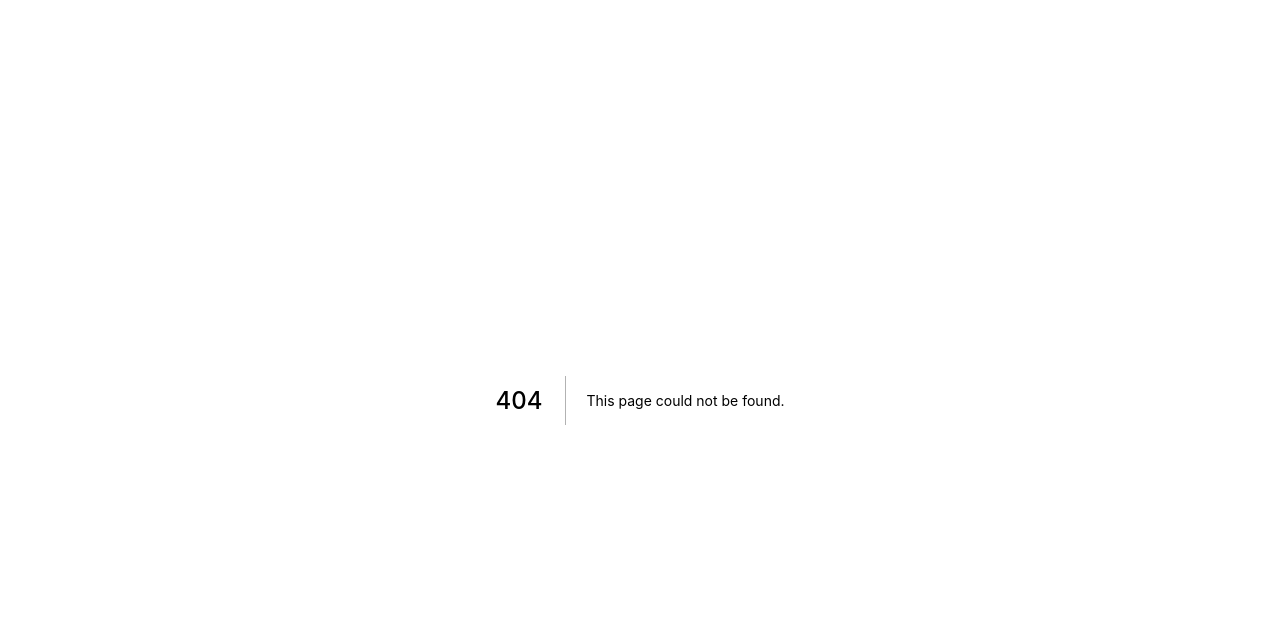
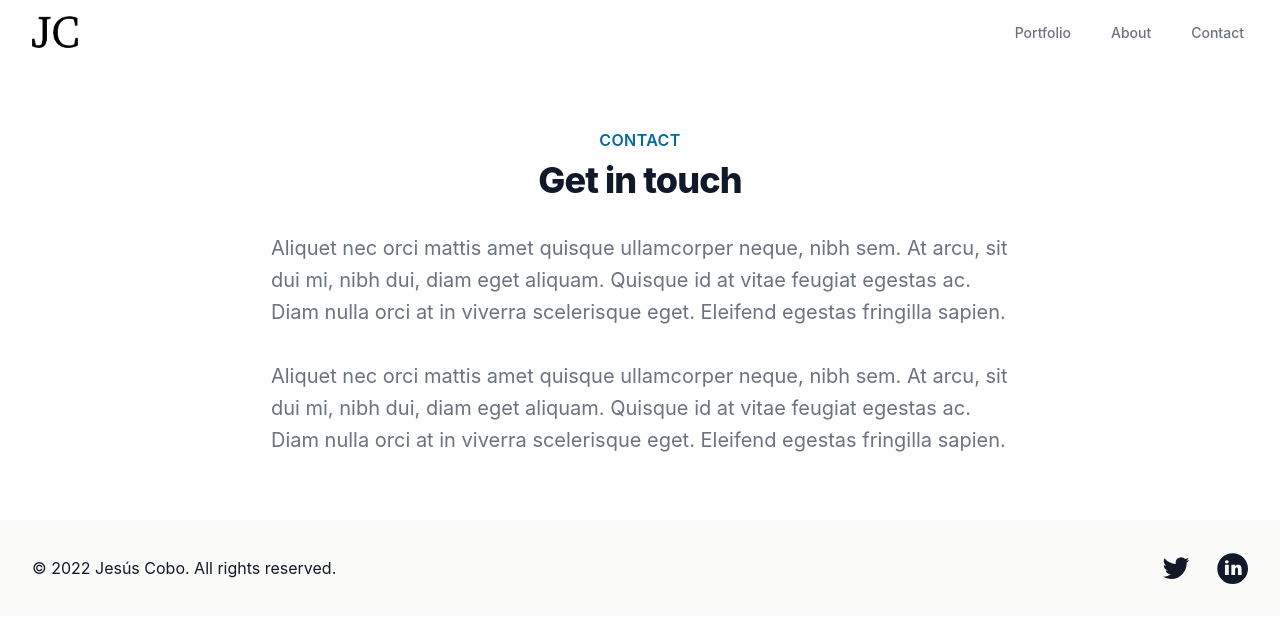
Before and after one commit to CarolinaCobo/jesus-portfolio, a Next.js app: page /contact in a window 1280 px wide. Before the commit this address had no page. Shown: the top 622 px of the page. Built offline with nearby package versions, Linux system fonts and the light colour scheme.

Commit message:
Added about and contact templates

```diff
--- a/components/Nav/NavBar.js
+++ b/components/Nav/NavBar.js
@@ -45,7 +45,7 @@ export default function Navbar() {
 
                 <div className="hidden sm:ml-6 sm:flex sm:space-x-8">
                   <a
-                    href="#"
+                    href="#projects-section"
                     className="border-transparent text-gray-500 hover:border-sky-600 hover:text-gray-700 inline-flex items-center px-1 pt-1 border-b-2 text-sm font-medium"
                   >
                     Portfolio
@@ -57,7 +57,7 @@ export default function Navbar() {
                     About
                   </a>
                   <a
-                    href="#"
+                    href="/contact"
                     className="border-transparent text-gray-500 hover:border-sky-600 hover:text-gray-700 inline-flex items-center px-1 pt-1 border-b-2 text-sm font-medium"
                   >
                     Contact
@@ -78,7 +78,7 @@ export default function Navbar() {
               </Disclosure.Button>
               <Disclosure.Button
                 as="a"
-                href="#"
+                href="#projects-section"
                 className="border-transparent text-gray-500 hover:border-sky-600 hover:text-gray-700 block pl-3 pr-4 py-2 border-l-4 text-base font-medium"
               >
                 Portfolio
@@ -92,7 +92,7 @@ export default function Navbar() {
               </Disclosure.Button>
               <Disclosure.Button
                 as="a"
-                href="#"
+                href="/contact"
                 className="border-transparent text-gray-500 hover:border-sky-600 hover:text-gray-700 block pl-3 pr-4 py-2 border-l-4 text-base font-medium"
               >
                 Contact
--- a/components/ProjectsCards/Cards.js
+++ b/components/ProjectsCards/Cards.js
@@ -10,6 +10,7 @@ export default function Card() {
       </h2>
       {projectsData.map((cardData) => (
         <div
+          id="projects-section"
           key={cardData.name}
           className="lg:mx-auto lg:max-w-7xl lg:px-6 lg:grid lg:grid-cols-2 lg:gap-24 lg:items-start"
         >
--- a/pages/about/index.js
+++ b/pages/about/index.js
@@ -11,7 +11,7 @@ export default function About() {
           <div className="relative max-w-7xl mx-auto py-16 px-4 sm:px-6 lg:px-8">
             <div className="mx-auto text-base max-w-prose lg:grid lg:grid-cols-2 lg:gap-8 lg:max-w-none">
               <div>
-                <h2 className="text-base text-indigo-600 font-semibold tracking-wide uppercase">
+                <h2 className="text-base text-sky-600 font-semibold tracking-wide uppercase">
                   About me
                 </h2>
                 <h3 className="mt-2 text-3xl leading-8 font-extrabold tracking-tight text-gray-900 sm:text-4xl">
@@ -19,22 +19,7 @@ export default function About() {
                 </h3>
               </div>
             </div>
-            <div className="mt-8 lg:grid lg:grid-cols-2 lg:gap-8">
-              <div className="relative lg:row-start-1 lg:col-start-2">
-                <div className="relative text-base mx-auto max-w-prose lg:max-w-none">
-                  <figure>
-                    <div className="aspect-w-12 aspect-h-7 lg:aspect-none">
-                      <img
-                        className="rounded-lg shadow-lg object-cover object-center"
-                        src="/profilepic.jpeg"
-                        alt="Jesus"
-                        width={1184}
-                        height={1376}
-                      />
-                    </div>
-                  </figure>
-                </div>
-              </div>
+
             <div className="mt-8 lg:mt-0">
               <div className="text-base max-w-prose mx-auto lg:max-w-none">
                 <p className="text-lg text-gray-500">
@@ -44,37 +29,34 @@ export default function About() {
                 </p>
               </div>
               <div className="mt-5 prose prose-indigo text-gray-500 mx-auto lg:max-w-none lg:row-start-1 lg:col-start-1">
+                <ul role="list-disc">
+                  <li>Quis elit egestas venenatis mattis dignissim.</li>
+                  <li>
+                    Cras cras lobortis vitae vivamus ultricies facilisis tempus.
+                  </li>
+                  <li>Orci in sit morbi dignissim metus diam arcu pretium.</li>
+                </ul>
                 <p>
                   Sollicitudin tristique eros erat odio sed vitae, consequat
                   turpis elementum. Lorem nibh vel, eget pretium arcu vitae.
                   Eros eu viverra donec ut volutpat donec laoreet quam urna.
                 </p>
                 <p>
-                    Bibendum eu nulla feugiat justo, elit adipiscing. Ut
-                    tristique sit nisi lorem pulvinar. Urna, laoreet fusce nibh
-                    leo. Dictum et et et sit. Faucibus sed non gravida lectus
-                    dignissim imperdiet a.
+                  Bibendum eu nulla feugiat justo, elit adipiscing. Ut tristique
+                  sit nisi lorem pulvinar. Urna, laoreet fusce nibh leo. Dictum
+                  et et et sit. Faucibus sed non gravida lectus dignissim
+                  imperdiet a.
                 </p>
                 <p>
                   Dictum magnis risus phasellus vitae quam morbi. Quis lorem
                   lorem arcu, metus, egestas netus cursus. In.
                 </p>
-                  <ul role="list">
-                    <li>Quis elit egestas venenatis mattis dignissim.</li>
-                    <li>
-                      Cras cras lobortis vitae vivamus ultricies facilisis
-                      tempus.
-                    </li>
-                    <li>
-                      Orci in sit morbi dignissim metus diam arcu pretium.
-                    </li>
-                  </ul>
                 <p>
                   Rhoncus nisl, libero egestas diam fermentum dui. At quis
                   tincidunt vel ultricies. Vulputate aliquet velit faucibus
-                    semper. Pellentesque in venenatis vestibulum consectetur
-                    nibh id. In id ut tempus egestas. Enim sit aliquam nec, a.
-                    Morbi enim fermentum lacus in. Viverra.
+                  semper. Pellentesque in venenatis vestibulum consectetur nibh
+                  id. In id ut tempus egestas. Enim sit aliquam nec, a. Morbi
+                  enim fermentum lacus in. Viverra.
                 </p>
                 <h3>How we helped</h3>
                 <p>
@@ -94,7 +76,6 @@ export default function About() {
           </div>
         </div>
       </div>
-      </div>
       <Footer />
     </>
   );
--- /dev/null
+++ b/pages/contact/index.js
@@ -0,0 +1,43 @@
+import Footer from "../../components/Footer/Footer";
+import Navbar from "../../components/Nav/NavBar";
+
+export default function Contact() {
+  return (
+    <>
+      <Navbar />
+      <div className="relative py-16 bg-white overflow-hidden">
+        <div className="hidden lg:block lg:absolute lg:inset-y-0 lg:h-full lg:w-full">
+          <div
+            className="relative h-full text-lg max-w-prose mx-auto"
+            aria-hidden="true"
+          ></div>
+        </div>
+        <div className="relative px-4 sm:px-6 lg:px-8">
+          <div className="text-lg max-w-prose mx-auto">
+            <h1>
+              <span className="block text-base text-center text-sky-700 font-semibold tracking-wide uppercase">
+                Contact
+              </span>
+              <span className="mt-2 block text-3xl text-center leading-8 font-extrabold tracking-tight text-gray-900 sm:text-4xl">
+                Get in touch
+              </span>
+            </h1>
+            <p className="mt-8 text-xl text-gray-500 leading-8">
+              Aliquet nec orci mattis amet quisque ullamcorper neque, nibh sem.
+              At arcu, sit dui mi, nibh dui, diam eget aliquam. Quisque id at
+              vitae feugiat egestas ac. Diam nulla orci at in viverra
+              scelerisque eget. Eleifend egestas fringilla sapien.
+            </p>
+            <p className="mt-8 text-xl text-gray-500 leading-8">
+              Aliquet nec orci mattis amet quisque ullamcorper neque, nibh sem.
+              At arcu, sit dui mi, nibh dui, diam eget aliquam. Quisque id at
+              vitae feugiat egestas ac. Diam nulla orci at in viverra
+              scelerisque eget. Eleifend egestas fringilla sapien.
+            </p>
+          </div>
+        </div>
+      </div>
+      <Footer />
+    </>
+  );
+}
--- a/styles/globals.css
+++ b/styles/globals.css
@@ -2,6 +2,12 @@
 @tailwind components;
 @tailwind utilities;
 
+@layer base {
+  ul,
+  ol {
+    list-style: revert;
+  }
+}
 html,
 body {
   padding: 0;
```
Also changed, not shown: components/SkillsGrid/SkillsGrid.js (deleted). Lines whose indentation alone changed are shown as unchanged.
